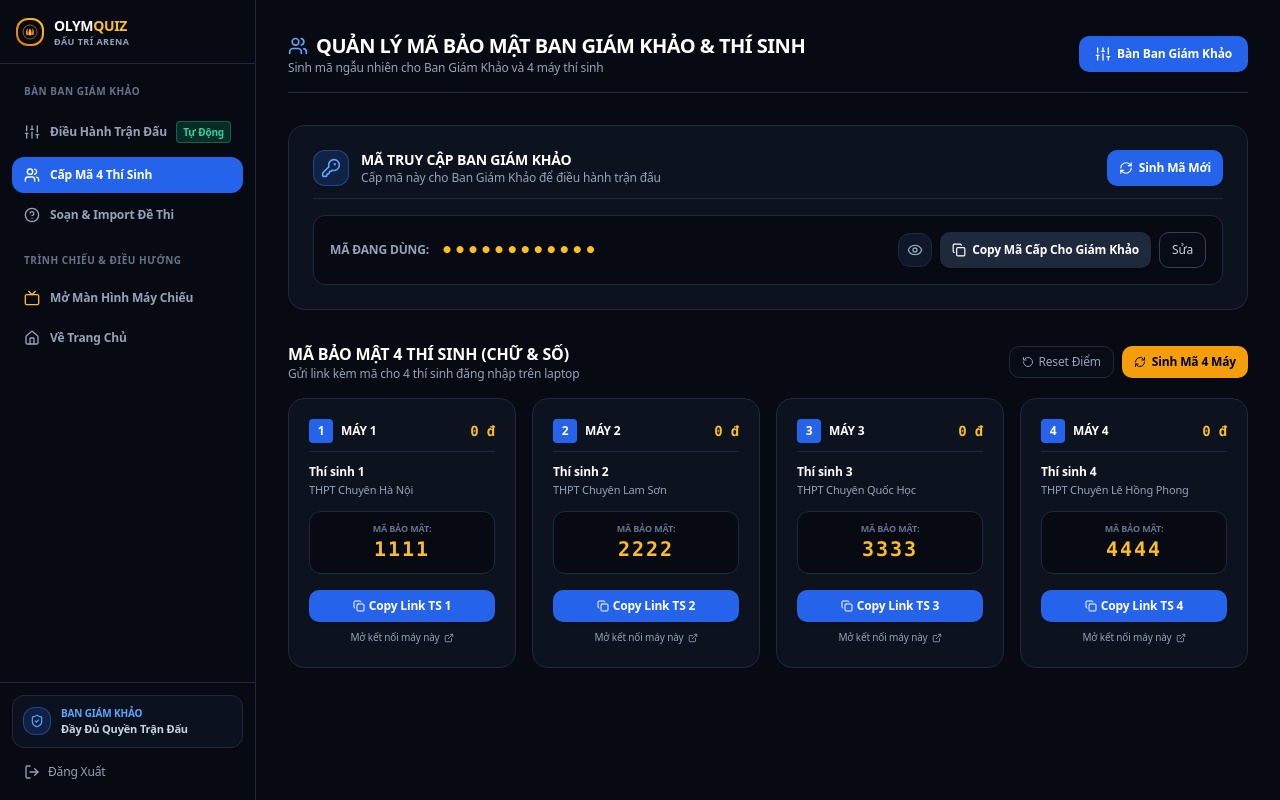
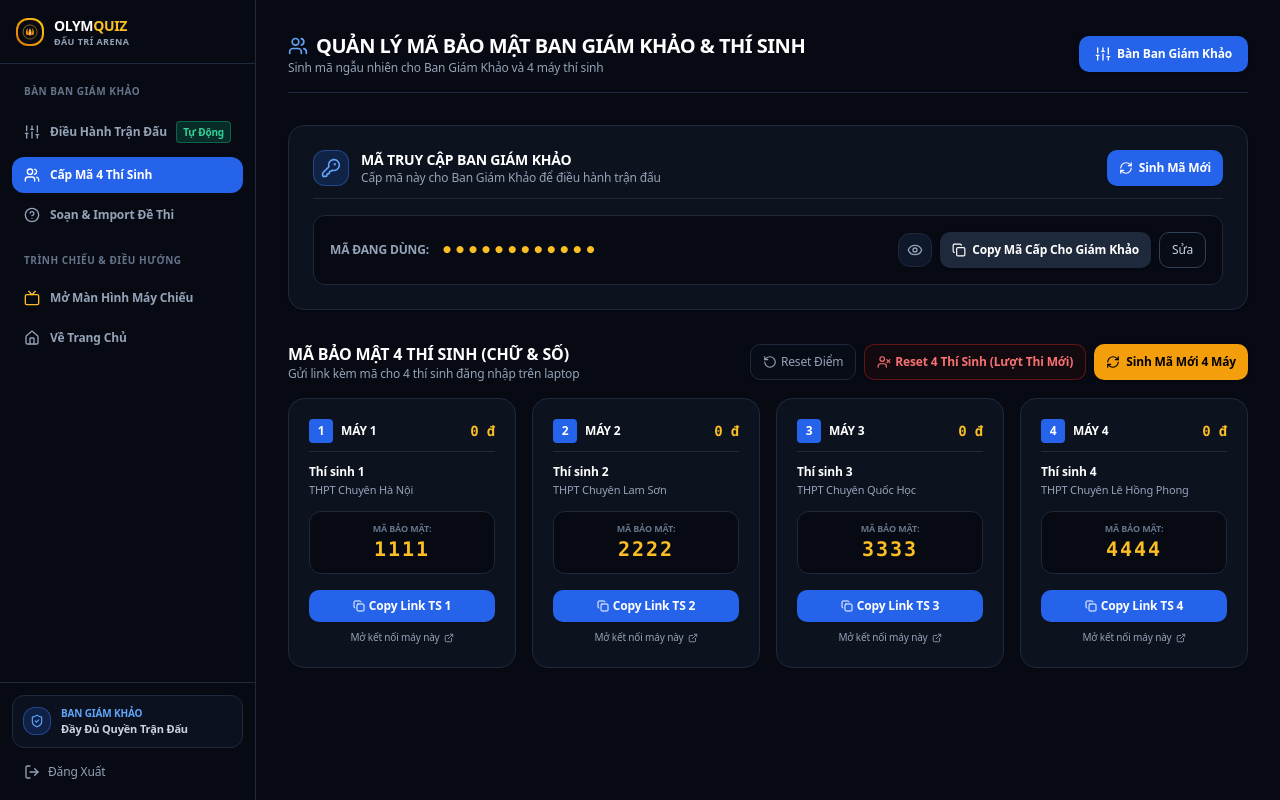
Before and after one commit to mm4you/thitho, a Next.js app: page /admin/players in a window 1280 px wide. Built offline with nearby package versions, Linux system fonts and the light colour scheme; no server answers; sample sign-in values are in the browser's storage.

Commit message:
feat: bo sung nut Reset 4 Thi Sinh (Luot Thi Moi) va hoan thien toan bo he thong

```diff
--- a/src/app/admin/players/page.tsx
+++ b/src/app/admin/players/page.tsx
@@ -9,8 +9,9 @@ import {
   subscribeToGameChannel,
   getAdminPassword,
   setAdminPassword,
+  syncMatchStateToCloud,
 } from "@/lib/supabase";
-import { MatchState, RealtimeEventPayload } from "@/types/game";
+import { MatchState, RealtimeEventPayload, PlayerState } from "@/types/game";
 import {
   Users,
   KeyRound,
@@ -23,6 +24,7 @@ import {
   RotateCcw,
   Sliders,
   ExternalLink,
+  UserX,
 } from "lucide-react";
 import { Button } from "@/components/ui/button";
 
@@ -67,6 +69,8 @@ export default function AdminPlayersManagementPage() {
               : p
           ),
         }));
+      } else if (event.type === "SYNC_STATE") {
+        setMatchState(event.state);
       }
     });
     return () => unsubscribe();
@@ -83,7 +87,8 @@ export default function AdminPlayersManagementPage() {
     setAdminPassword(tempAdminPass.trim());
     setCurrentAdminPass(tempAdminPass.trim());
     setIsEditingAdminPass(false);
-    setAdminPassSavedAlert(true); sendGameEvent({ type: "REVOKE_ADMIN_SESSIONS", new_code_timestamp: Date.now() });
+    setAdminPassSavedAlert(true);
+    sendGameEvent({ type: "REVOKE_ADMIN_SESSIONS", new_code_timestamp: Date.now() });
     setTimeout(() => setAdminPassSavedAlert(false), 3000);
   };
 
@@ -101,7 +106,7 @@ export default function AdminPlayersManagementPage() {
 
     const newState = { ...matchState, players: updatedPlayers };
     setMatchState(newState);
-    saveMatchStateLocally(newState);
+    syncMatchStateToCloud(newState);
     sendGameEvent({ type: "SYNC_STATE", state: newState });
   };
 
@@ -112,13 +117,40 @@ export default function AdminPlayersManagementPage() {
     setTimeout(() => setCopiedSlot(null), 2000);
   };
 
-  const handleResetScores = () => {
-    if (confirm("Bạn có chắc chắn muốn đặt lại điểm số của 4 thí sinh về 0?")) {
+  const handleResetScoresOnly = () => {
+    if (confirm("Bạn có chắc chắn muốn đặt lại điểm số của 4 thí sinh về 0? (Tên và trường giữ nguyên)")) {
       const updatedPlayers = matchState.players.map((p) => ({ ...p, score: 0 }));
       const newState = { ...matchState, players: updatedPlayers };
       setMatchState(newState);
-      saveMatchStateLocally(newState);
+      syncMatchStateToCloud(newState);
       sendGameEvent({ type: "SYNC_STATE", state: newState });
+    }
+  };
+
+  // Reset Toan Bo 4 Thi Sinh Cho Luot Thi Moi
+  const handleResetAllPlayers = () => {
+    if (confirm("BẮT ĐẦU LƯỢT THI MỚI: Bạn có chắc chắn muốn xóa tên 4 thí sinh cũ, đưa điểm về 0 và cấp 4 mã PIN mới?")) {
+      const defaultNames = ["Thí sinh 1", "Thí sinh 2", "Thí sinh 3", "Thí sinh 4"];
+      const updatedPlayers: PlayerState[] = matchState.players.map((p, idx) => ({
+        slot_number: p.slot_number,
+        name: defaultNames[idx],
+        school_name: "Chưa kết nối",
+        score: 0,
+        pin_code: generateAlphanumericCode(5),
+      }));
+
+      const newState: MatchState = {
+        ...matchState,
+        players: updatedPlayers,
+        current_responses: {},
+        buzzer_winner_slot: null,
+        buzzer_winner_time_ms: null,
+      };
+
+      setMatchState(newState);
+      syncMatchStateToCloud(newState);
+      sendGameEvent({ type: "SYNC_STATE", state: newState });
+      alert("Đã reset 4 thí sinh và cấp 4 mã PIN mới cho lượt thi mới thành công!");
     }
   };
 
@@ -245,7 +277,7 @@ export default function AdminPlayersManagementPage() {
         )}
       </div>
 
-      {/* KHU VỰC 2: MÃ 4 THÍ SINH */}
+      {/* KHU VỰC 2: MÃ 4 THÍ SINH & RESET LƯỢT THI MỚI */}
       <div className="space-y-4">
         <div className="flex flex-wrap items-center justify-between gap-3">
           <div>
@@ -253,21 +285,33 @@ export default function AdminPlayersManagementPage() {
             <p className="text-xs text-slate-400 font-medium">Gửi link kèm mã cho 4 thí sinh đăng nhập trên laptop</p>
           </div>
 
-          <div className="flex items-center gap-2">
+          <div className="flex flex-wrap items-center gap-2">
             <Button
               variant="outline"
               size="sm"
-              onClick={handleResetScores}
-              className="border-slate-800 text-slate-400 hover:text-red-400 text-xs h-8 cursor-pointer"
+              onClick={handleResetScoresOnly}
+              className="border-slate-800 text-slate-400 hover:text-amber-400 text-xs h-9 cursor-pointer"
+              title="Chỉ đưa điểm 4 thí sinh về 0, giữ nguyên tên thí sinh"
             >
-              <RotateCcw className="w-3 h-3 mr-1" /> Reset Điểm
+              <RotateCcw className="w-3.5 h-3.5 mr-1" /> Reset Điểm
             </Button>
+
+            <Button
+              variant="outline"
+              size="sm"
+              onClick={handleResetAllPlayers}
+              className="border-red-800/60 bg-red-950/20 text-red-400 hover:bg-red-900/30 text-xs h-9 px-3 gap-1 cursor-pointer font-bold"
+              title="Xóa tên thí sinh cũ, đưa điểm về 0 và cấp 4 mã PIN mới cho lượt thi mới"
+            >
+              <UserX className="w-3.5 h-3.5" /> Reset 4 Thí Sinh (Lượt Thi Mới)
+            </Button>
+
             <Button
               size="sm"
               onClick={handleGenerateRandomPlayerCodes}
-              className="bg-amber-500 hover:bg-amber-400 text-black font-bold text-xs h-8 px-3 gap-1.5 cursor-pointer shadow"
+              className="bg-amber-500 hover:bg-amber-400 text-black font-bold text-xs h-9 px-3 gap-1.5 cursor-pointer shadow"
             >
-              <RefreshCw className="w-3 h-3" /> Sinh Mã 4 Máy
+              <RefreshCw className="w-3.5 h-3.5" /> Sinh Mã Mới 4 Máy
             </Button>
           </div>
         </div>
```
